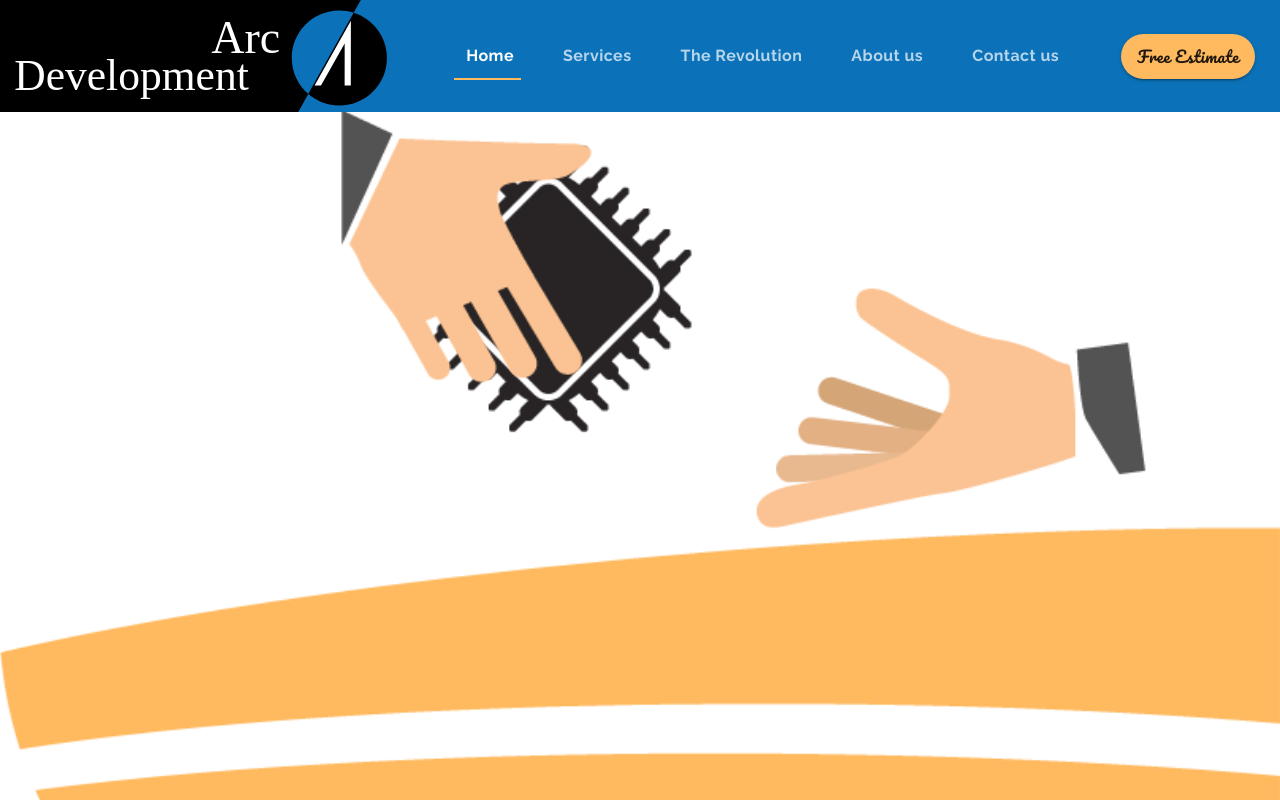
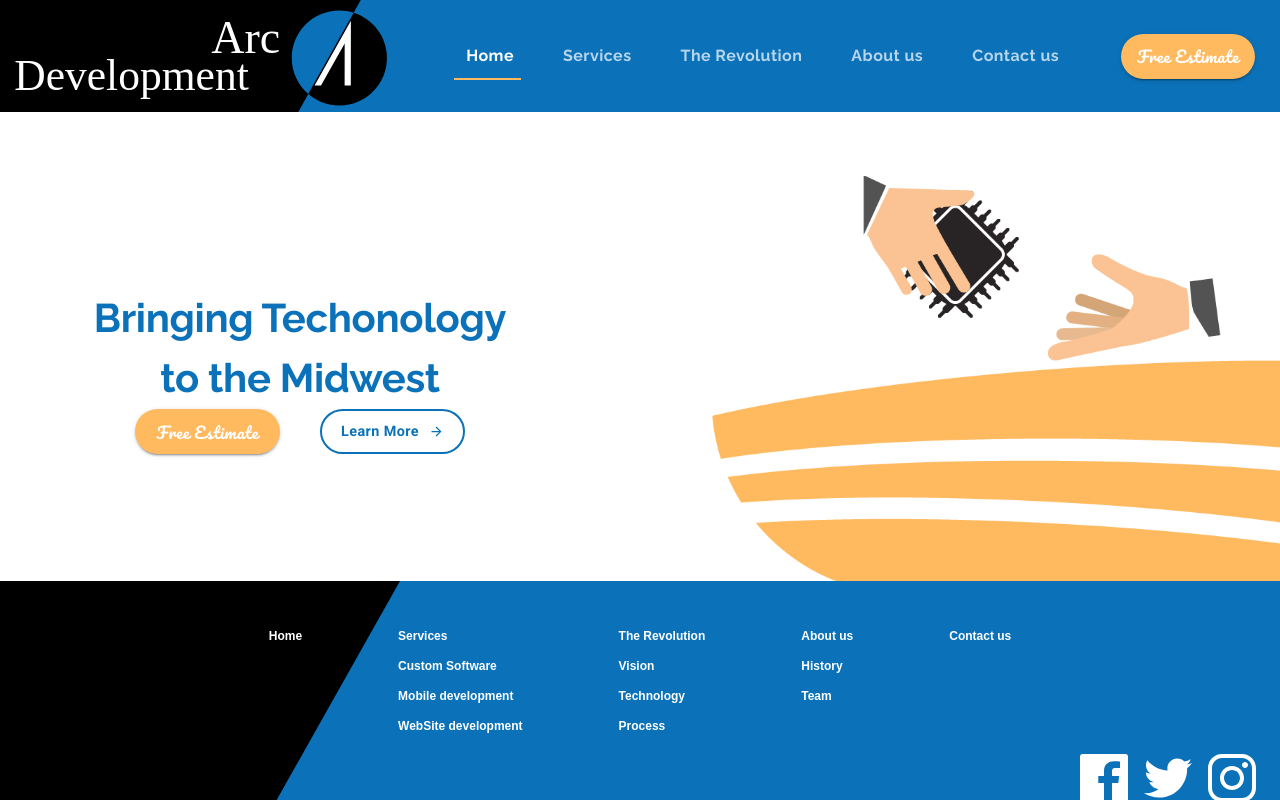
Before and after one commit to pmtavares/DevMaterialUI, a React (Create React App) app: page / in a window 1280 px wide. Shown: the top 800 px of the page. Built offline with nearby package versions, Linux system fonts and the light colour scheme.

Commit message:
Landing page

```diff
--- a/src/components/LandingPage.js
+++ b/src/components/LandingPage.js
@@ -1,15 +1,74 @@
 import React from 'react';
 import Lottie from 'react-lottie';
-import {makeStyles} from '@material-ui/styles';
+import {makeStyles, useTheme} from '@material-ui/styles';
+import Grid from '@material-ui/core/Grid';
+import Button from '@material-ui/core/Button';
+import ButtonArrow from '../components/ui/ButtonArrow';
+import Typography from '@material-ui/core/Typography';
 
 import animationData from '../animations/landinganimation/data';
 
 const useStyles = makeStyles(theme => ({
+  animation:{
+    maxWidth: "50em",
+    minWidth: "21em",
+    marginTop:"2em",
+    marginLeft:"10%",
+    [theme.breakpoints.down("sm")]:{
+      maxWidth: "30em"
+    }
+  },
+  estimatedButton : {
+    ...theme.typography.estimate,
+    backgroundColor: theme.palette.common.arcOrange,
+    borderRadius: 50,
+    height: 45,
+    width: 145,
+    marginRight: 40,
+    "&:hover":{
+      backgroundColor: theme.palette.secondary.main
+    }
+
+  },
+  buttonContainer:{
+    marginTop: 1
+  },
+  learnButtonHero :{
+    borderColor: theme.palette.common.arcBlue,
+    color: theme.palette.common.arcBlue,
+    borderWidth: 2,
+    textTransform: "none",
+    borderRadius: 50,
+    fontFamily: "Roboto",
+    fontWeight: "bold",
+    fontSize: "0.9rem",
+    height: 45,
+    width: 145
+  },
+  mainContainer :{
+    marginTop: "5em",
+    [theme.breakpoints.down("md")] :{
+      marginTop: "3em",
+
+    },
+    [theme.breakpoints.down("xs")] :{
+      marginTop: "2em",
+
+    }
+  },
+  heroTextContainer :{
+    minWidth: "21.5em",
+    marginLeft: "1em",
+    [theme.breakpoints.down("xs")] :{
+      marginLeft: 0,
+    }
+  }
 
 }))
 
 const LandingPage = () => {
     const classes = useStyles();
+    const theme = useTheme();
 
     const defaultOptions = {
         loop: true,
@@ -21,7 +80,32 @@ const LandingPage = () => {
       };
 
       return (
-          <Lottie options={defaultOptions} height={"100%"} width={"100%"}></Lottie>
+        <Grid container direction="column" className={classes.mainContainer}>
+          <Grid item>
+            <Grid container justify="flex-end" alignItems="center" direction="row">
+              <Grid sm item className={classes.heroTextContainer}>
+                <Typography align="center" variant="h2">
+                  Bringing Techonology <br /> to the Midwest
+                  </Typography>
+                <Grid container justify="center" className={classes.buttonContainer}>
+                  <Grid item>
+                    <Button variant="contained" className={classes.estimatedButton}>Free Estimate</Button>
+                  </Grid>
+                  <Grid item>
+                    <Button variant="outlined" className={classes.learnButtonHero}>
+                      <span style={{marginRight: 10}}>Learn More</span>
+                      <ButtonArrow width={15} height={15} fill={theme.palette.common.arcBlue}/>
+                    </Button>
+                  </Grid>
+                </Grid>
+              </Grid>
+              <Grid sm item className={classes.animation} >
+                <Lottie options={defaultOptions} height={"100%"} width={"100%"}></Lottie>
+              </Grid>
+            </Grid>
+          </Grid>
+        </Grid>
+
       )
 
 }
--- /dev/null
+++ b/src/components/ui/ButtonArrow.js
@@ -0,0 +1,16 @@
+import React from "react";
+
+export default function ButtonArrow(props) {
+  return (
+    <svg
+      className={props.class}
+      xmlns="http://www.w3.org/2000/svg"
+      width={props.width}
+      height={props.height}
+      fill={props.fill}
+      viewBox="0 0 18 18"
+    >
+      <path d="M9 3L7.94 4.06l4.19 4.19H3v1.5h9.13l-4.19 4.19L9 15l6-6z" />
+    </svg>
+  );
+}
--- a/src/components/ui/Theme.js
+++ b/src/components/ui/Theme.js
@@ -19,6 +19,13 @@ const MyTheme = createMuiTheme({
 
     },
     typography:{
+        h2:{
+            fontFamily: "Raleway",
+            fontSize: "2.5rem",
+            fontWeight: 700,
+            color: `${arcBlue}`,
+            lineHeight: 1.5
+        },
         h5:{
             fontWeight: 600
         },
@@ -26,12 +33,14 @@ const MyTheme = createMuiTheme({
             fontSize: "1em",
             fontFamily: "Raleway",
             textTransform: "none",
-            fontWeight: "700"
+            fontWeight: "700",
+
         },
         estimate:{
             fontFamily: "Pacifico",
             fontSize: "1rem",
             textTransform: "none",
+            color: "white"
         }
     }
 });
```
